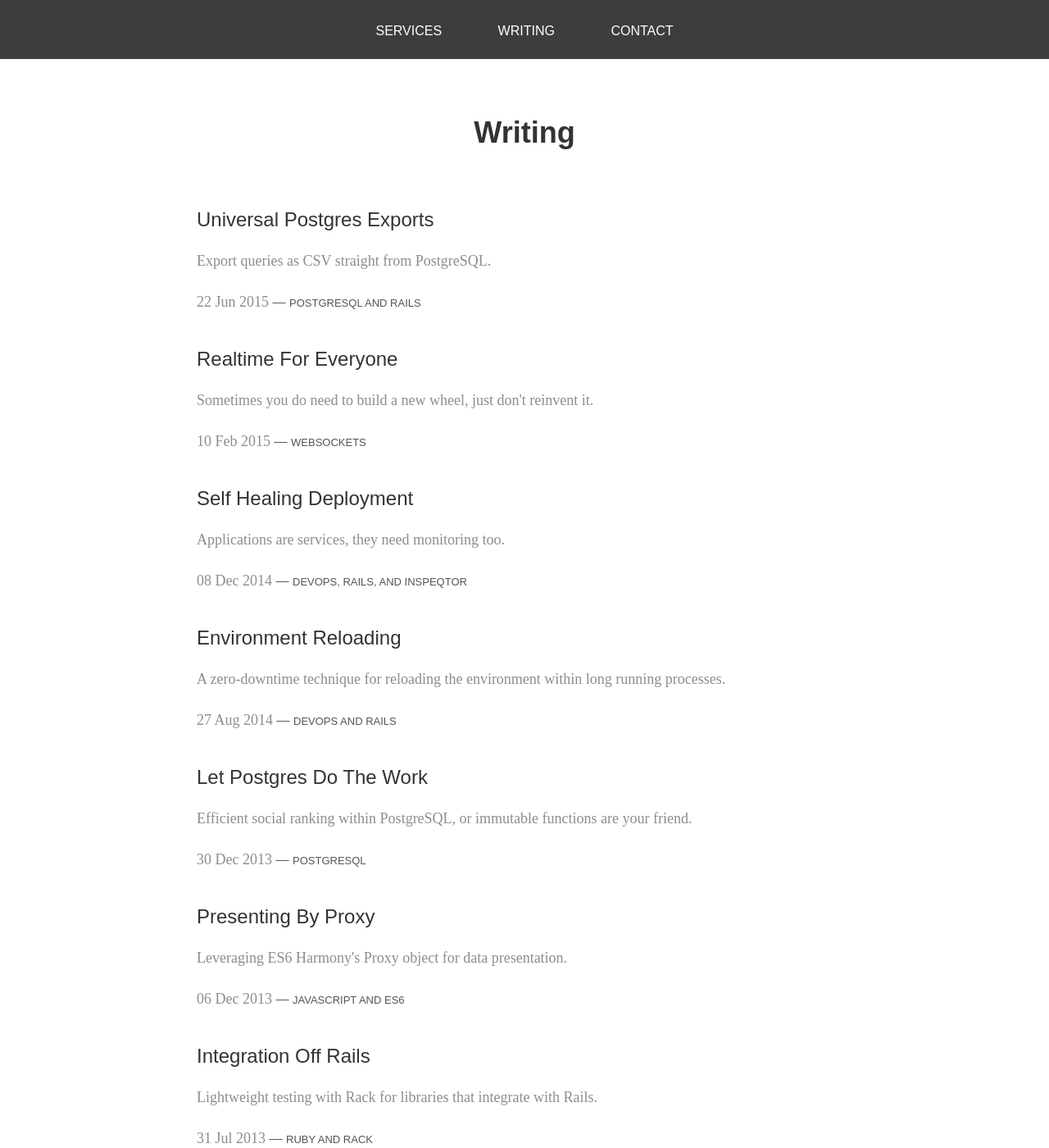
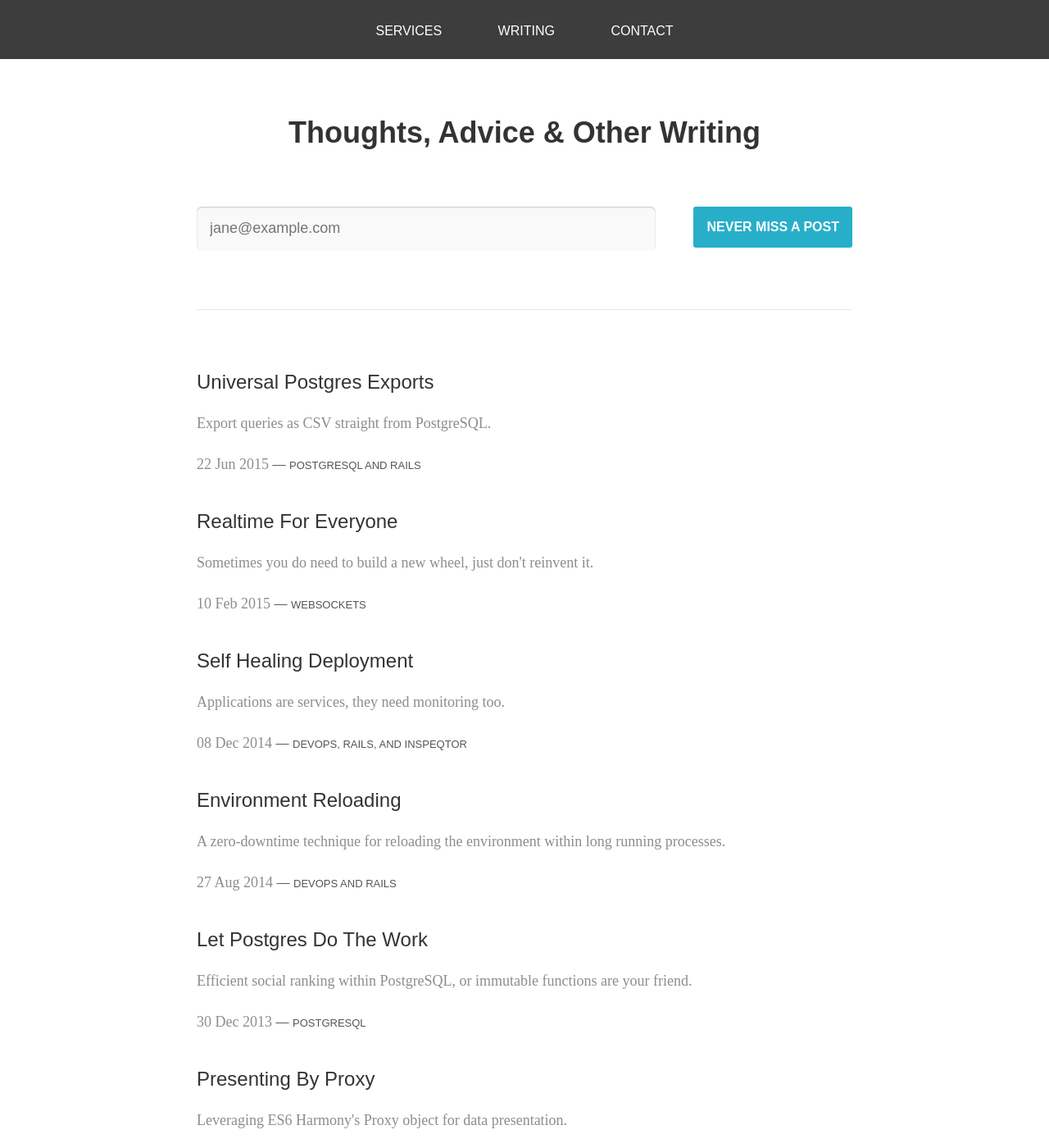
Before and after one commit to sorentwo/soren-website, a Jekyll site: the page built from blog/index.html, in a window 1280 px wide and 1400 px high. Shown: the whole window at 82% size. Built offline with Jekyll 4.4.1, drawn with Linux system fonts in a browser that asks for light colours; Markdown is read by kramdown in place of the engine named in the settings; comment, search, counter and statistics services are not loaded.

Commit message:
Add shared writing subscribe form

```diff
--- /dev/null
+++ b/_includes/subscribe.html
@@ -0,0 +1,5 @@
+<form class="blog-subscribe form-subscribe" accept-charset="UTF-8" action="https://formkeep.com/f/248cd292e16e" method="POST">
+  <input type="hidden" name="utf8" value="✓">
+  <input type="email" name="email" placeholder="jane@example.com" required>
+  <button type="submit" class="button subscribe-button">Never Miss a Post</button>
+</form>
--- a/_layouts/default.html
+++ b/_layouts/default.html
@@ -36,6 +36,10 @@
           <span class="author"><em class="fancy">by</em> {{page.author}}</span>
         </section>
         <section class="entry-body">{{content}}</section>
+
+        <div class="form-subscribe-footer-wrapper">
+          {% include subscribe.html %}
+        </div>
       </article>
     {% else %}
       {{content}}
--- a/_sass/_forms.scss
+++ b/_sass/_forms.scss
@@ -7,7 +7,8 @@ input,
 textarea {
   border: none;
   border-radius: 3px;
-  background: $color-soft;
+  box-shadow: inset 0 1px 2px rgba(0, 0, 0, 0.2);
+  background: $color-slight;
   font-size: line-units(1);
   font-family: $font-family-sans;
   padding: grid-units(2);
@@ -50,3 +51,29 @@ label {
 .form-subtitle {
   font-size: 20px;
 }
+
+.form-subscribe-header-wrapper {
+  border-bottom: 1px solid $color-soft;
+  margin-bottom: line-units(4);
+  padding-bottom: line-units(4);
+}
+
+.form-subscribe-footer-wrapper {
+  border-top: 1px solid $color-soft;
+  margin-top: line-units(4);
+  padding: line-units(4) 0;
+}
+
+.form-subscribe {
+  overflow: hidden;
+
+  input {
+    border-radius: 6px;
+    max-width: 70%;
+  }
+}
+
+.subscribe-button {
+  display: inline-block;
+  float: right;
+}
--- a/_sass/_header.scss
+++ b/_sass/_header.scss
@@ -12,15 +12,21 @@ header {
     text-align: center;
 
     a {
+      border-bottom: 2px solid transparent;
       color: $color-white;
       font-family: $font-family-sans;
       font-size: $font-size-smaller;
       margin-right: $grid-unit * 8;
+      padding: 3px 0;
       text-transform: uppercase;
       vertical-align: middle;
 
       &:last-of-type {
         margin-right: 0;
+      }
+
+      &:hover {
+        border-bottom: 2px solid $color-white;
       }
     }
   }
--- a/blog/index.html
+++ b/blog/index.html
@@ -1,10 +1,15 @@
 ---
 layout: default
-title: Blog
+title: Writing • Søren
 ---
 
 <section class="wrapper room-on-top">
-  <h2 class="blog-title">Writing</h2>
+  <h2 class="blog-title">Thoughts, Advice &amp; Other Writing</h2>
+
+  <div class="form-subscribe-header-wrapper">
+    {% include subscribe.html %}
+  </div>
+
   <div class="blog-listing">
     {% for post in site.posts %}
     <div class="blog-entry">
--- a/contact/index.html
+++ b/contact/index.html
@@ -4,7 +4,7 @@ title: Contact Us • Søren
 ---
 
 <section id="contact" class="contact">
-  <form class="wrapper contact-form" accept-charset="UTF-8" action="https://formkeep.com/f/a0d2ef46f5fa" method="POST">
+  <form class="wrapper contact-form" accept-charset="UTF-8" action="https://formkeep.com/f/f33270e65797" method="POST">
     <h2 class="form-title">Get in Touch</h2>
 
     <p class="contact-old-fashioned">
--- a/index.html
+++ b/index.html
@@ -6,7 +6,7 @@ title: Søren
 <section class="banner">
   <div class="wrapper banner-copy">
     <h2>
-      Hi, we're Søren. Let&#8217;s make your Rails app better.
+      Hi, we&#8217;re Søren. Let&#8217;s make your Rails app better.
     </h2>
 
     <p>
@@ -39,8 +39,8 @@ title: Søren
         Is the Rails app powering your business perpetually in maintenance
         mode? Are you stuck with an unsupported version of Ruby or an
         outdated release of Rails?  Don't fall for the big rewrite! Your app
-        has years of insider knowledge baked into it. We'll help you
-        transition it into the modern age safely.
+        has years of insider knowledge. We'll help you transition it into the
+        modern age safely.
       </p>
     </div>
 
```
